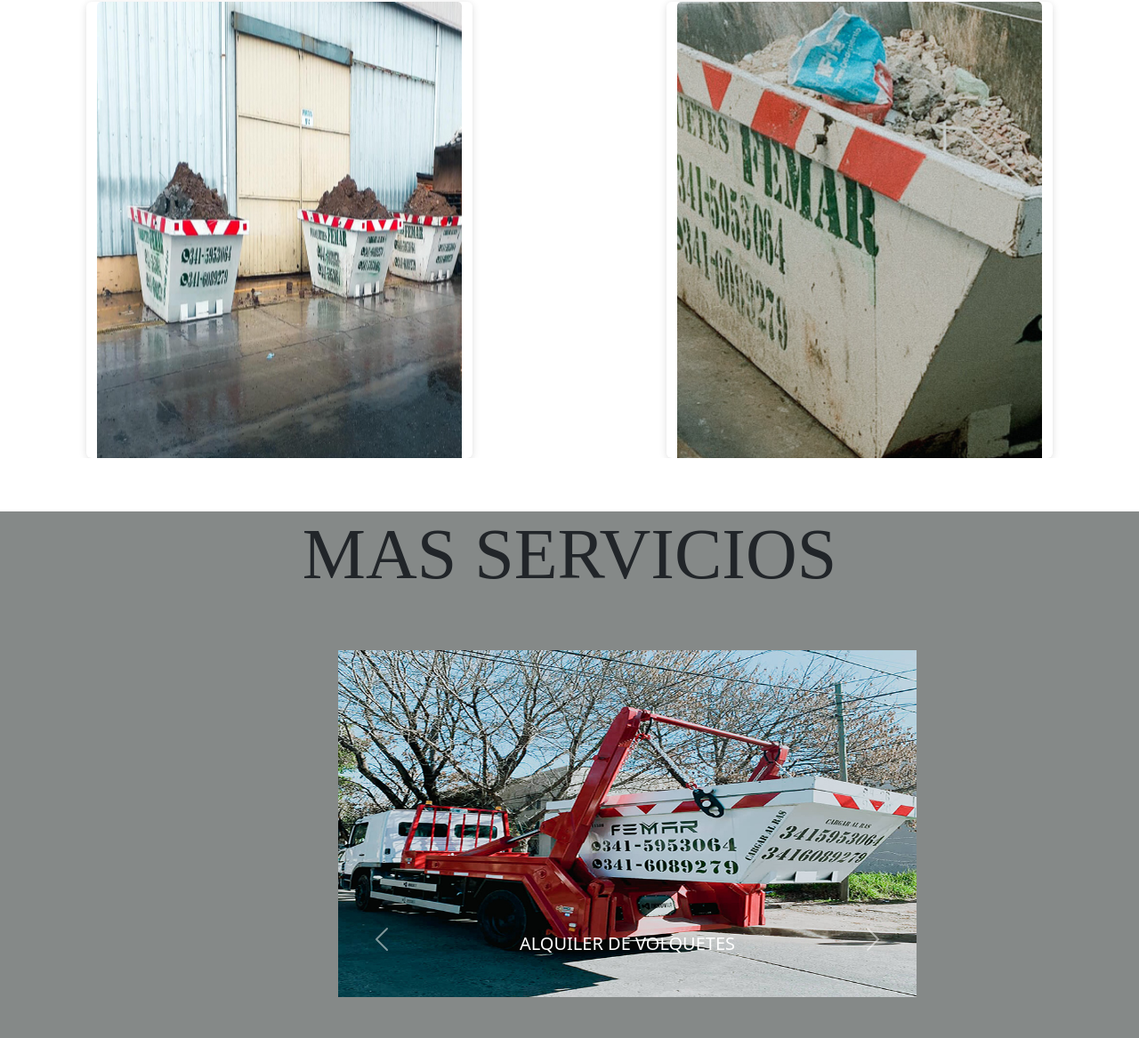
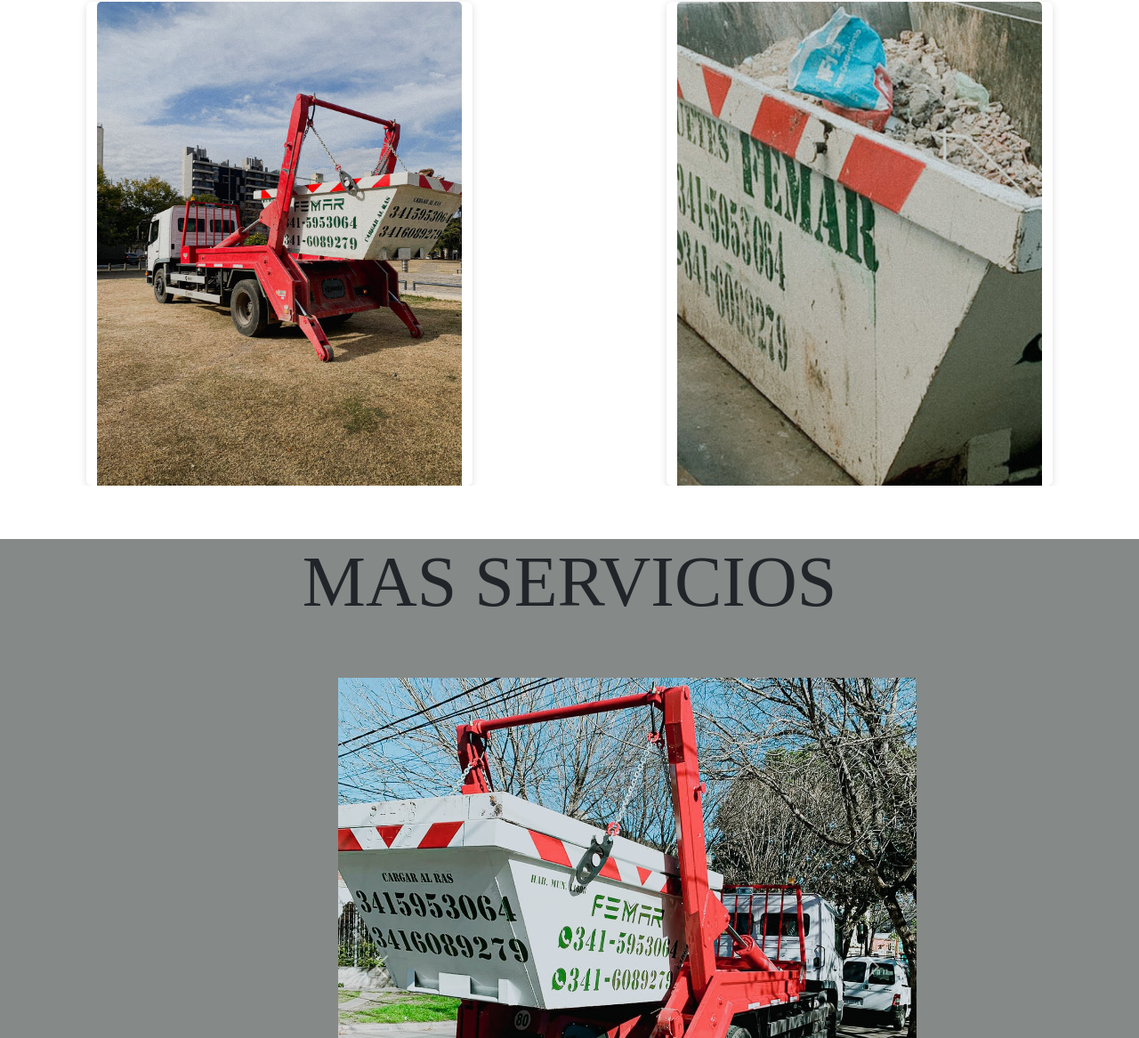
Before and after one commit to Ignacio5991/Femar, a plain HTML site: page p.femar/index.html in a window 1280 px wide. Shown: the part 373-1540 px from the top of the page at 89% size. Drawn offline with nearby package versions, Linux system fonts and the light colour scheme; a web font is replaced by a local one.

Commit message:
Solucionando problemas de diseño de imagenes y de carrousel

```diff
--- a/p.femar/index.html
+++ b/p.femar/index.html
@@ -64,7 +64,7 @@
       <div id="volquete" class="row">
         <h2 class="tItulo-2" >ALQUILER DE VOLQUETES</h2>
         <div class="card border-0 col-lg-4 col-md-12">
-          <img src="./imagenes/volquetes1.jpg" class=" volquete1 card-img-top " alt="...">
+          <img src="./imagenes/volquete.jpg" class=" volquete1 card-img-top " alt="...">
         </div>
         <div class="card  border-0 col-lg-4 col-md-12">
           <img src="./imagenes/volquetes2.jpg" class="card-img-top " alt="...">
@@ -86,7 +86,7 @@
         </div>
         <div class="carousel-inner">
           <div class="carousel-item active">
-            <img src="./imagenes/volquetes.jpg" class="d-block w-100" alt="..." />
+            <img src="./imagenes/volquete1.jpg"  class="d-block w-100" alt="..." />
             <div class="carousel-caption d-none d-md-block">
               <h5>ALQUILER DE VOLQUETES</h5>
             </div>
```
Also changed, not shown: p.femar/imagenes/volquete-1.jpg (added), p.femar/imagenes/volquete-2.jpg (added), p.femar/imagenes/volquete.jpg (added), p.femar/imagenes/volquete1.jpg (added), p.femar/imagenes/volquetes.jpg (deleted).
